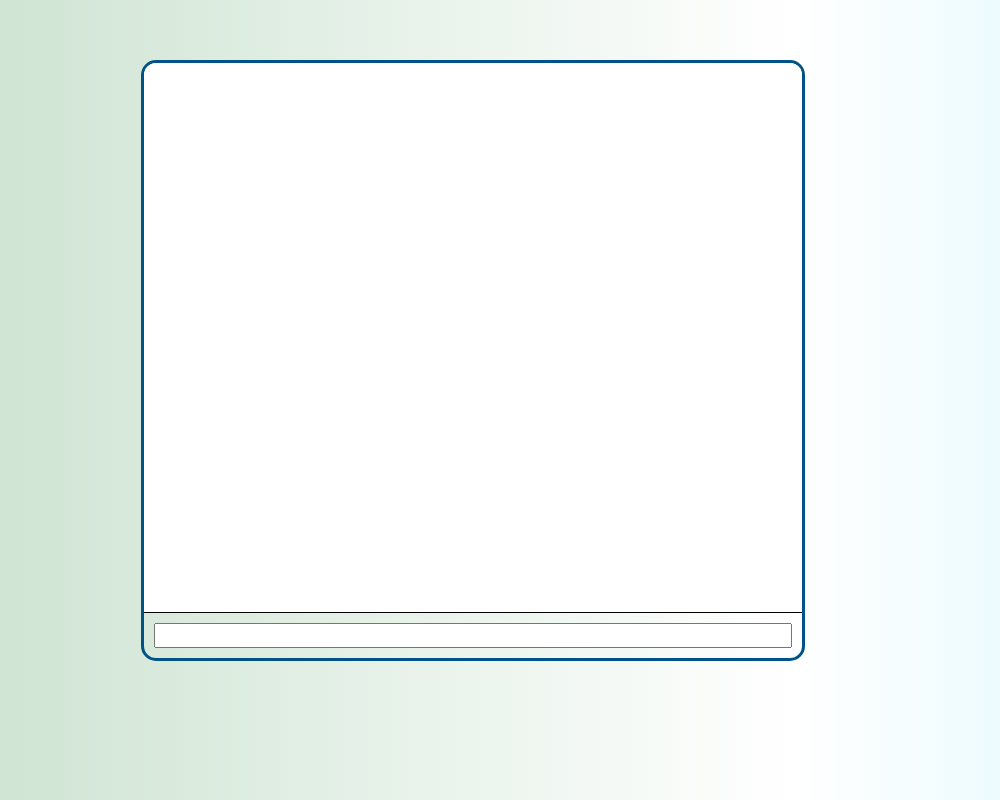
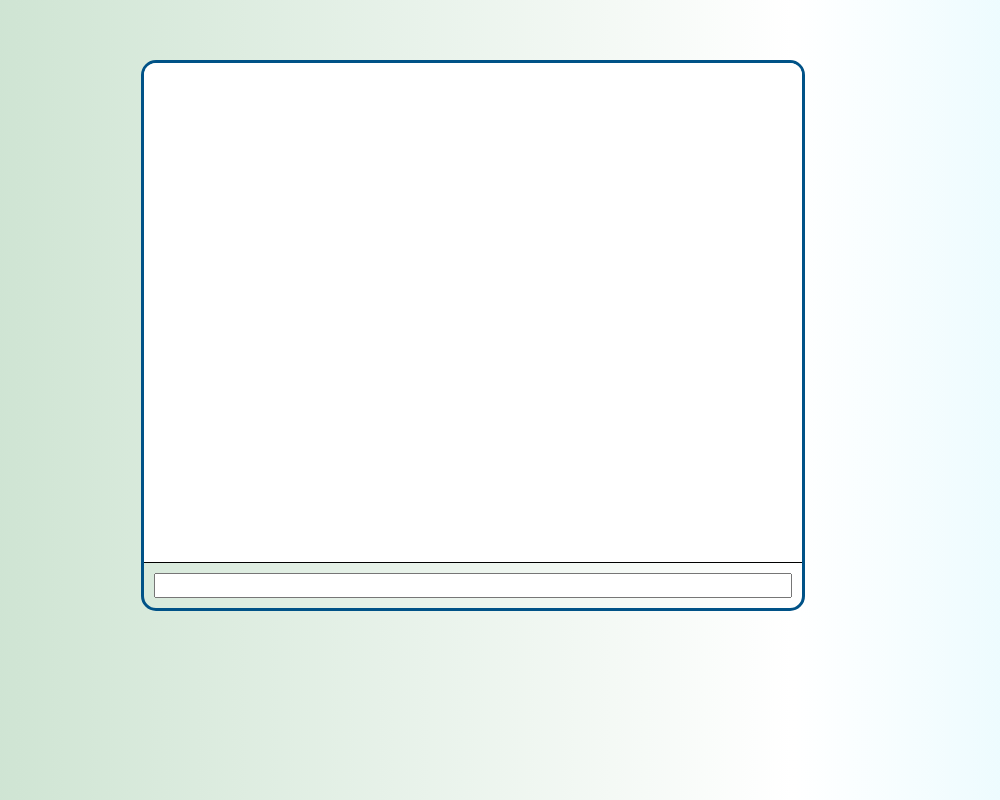
Before and after one commit to surbhi-sood/BankingChatBot, a plain HTML site: page index.html in a window 1280 px wide. Shown: the top 800 px of the page, without its empty margins (167-1167 px from the left). Drawn offline with nearby package versions, Linux system fonts and the light colour scheme.

Commit message:
Update style.css

```diff
--- a/style.css
+++ b/style.css
@@ -4,13 +4,17 @@
         -webkit-box-sizing: border-box;
     }
     body {
-		overflow:hidden;
+		overflow:auto;
 		background-image:linear-gradient(to right,#c5dfca, white, #aeeefc);
 		font-family: Helvetica;
 		background-size: 1920px 1080px;
     }
+    img{
+        width: 300px;
+        height: auto;
+    }
     #chat_container {
-
+        position: relative;
         overflow: hidden;
         border-radius: 15px;
         border: 3px solid #005287;
@@ -23,7 +27,7 @@
         overflow-y: scroll;
         height: 300px;
         font-size: 26px;
-		height: 550px;
+		height: 500px;
     }
     #chat_input_container {
         padding: 10px
```
